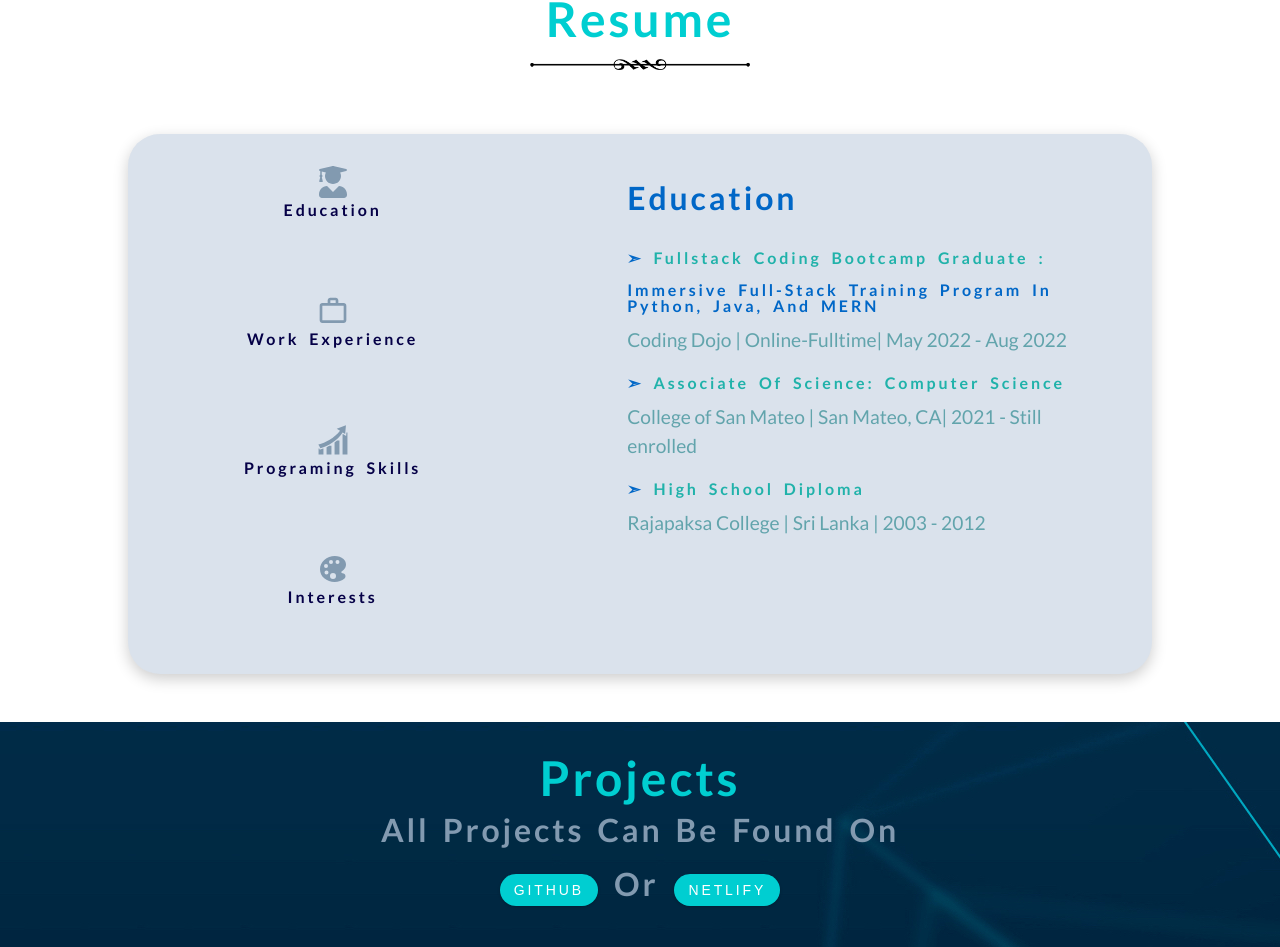
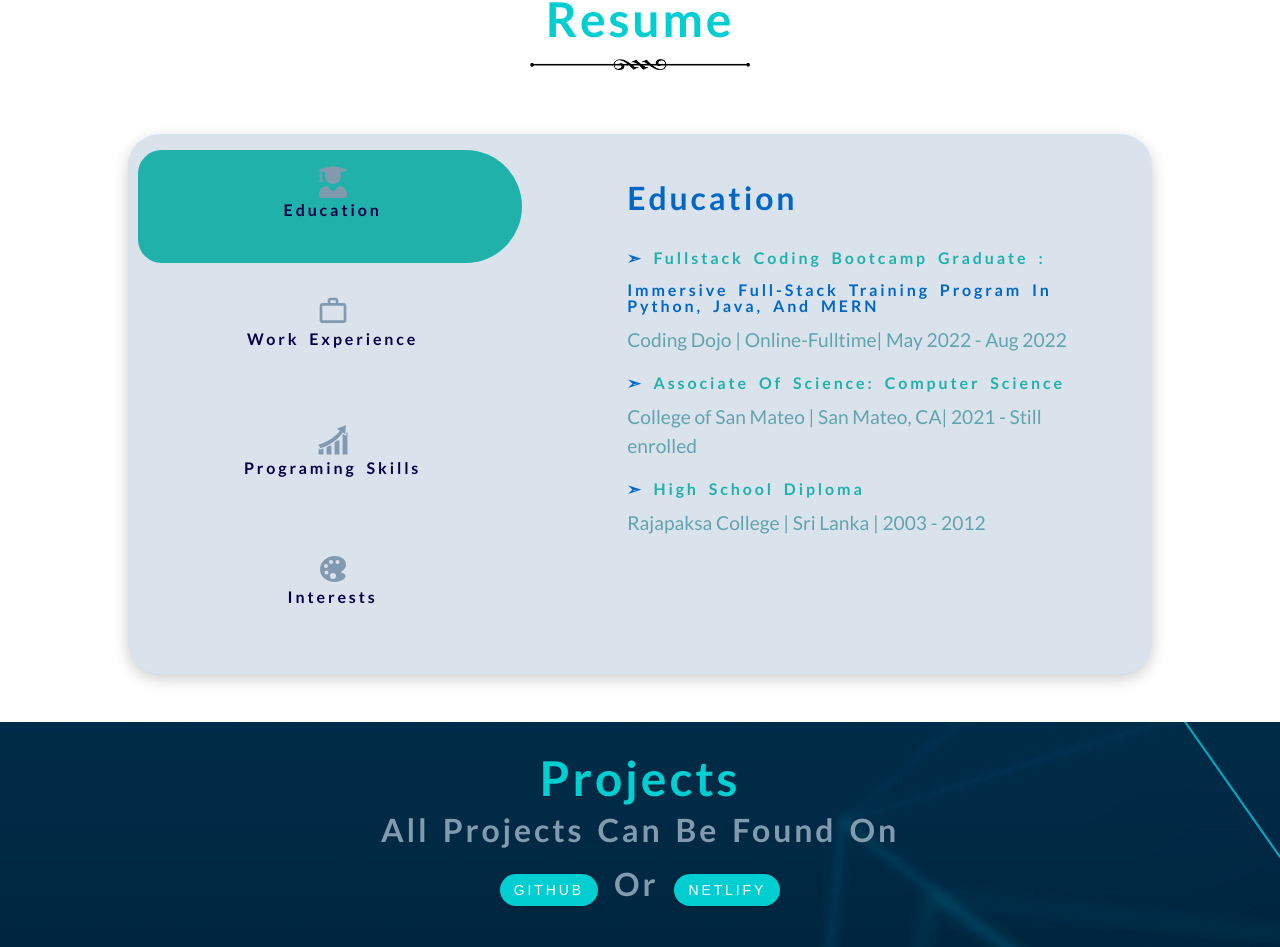
Before and after one commit to chamithg/chamithGamagePortfolio, a React (Create React App) app: page / in a window 1280 px wide. Shown: the part 1665-2612 px from the top of the page. Built offline with nearby package versions, Linux system fonts and the light colour scheme.

Commit message:
modified default selector

```diff
--- a/src/component/resume.js
+++ b/src/component/resume.js
@@ -9,7 +9,7 @@ import "./../App.css";
 import "./resume.css";
 
 function Resume() {
-  const [selection, setSelection] = useState();
+  const [selection, setSelection] = useState("edu");
   const [translate, setTranslate] = useState(0);
   useEffect(() => {
     if (selection == "edu") {
```
